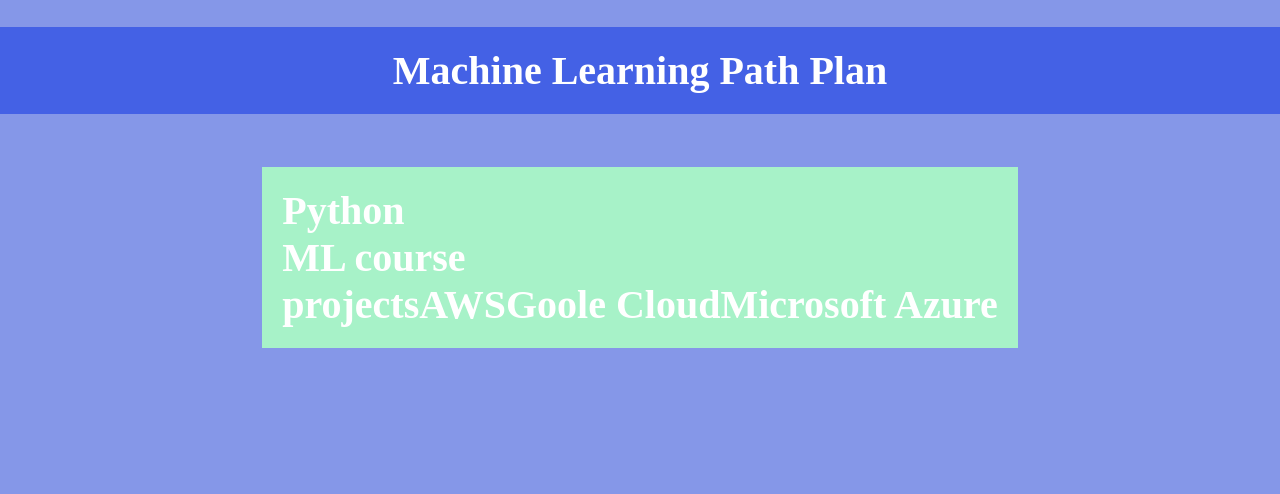
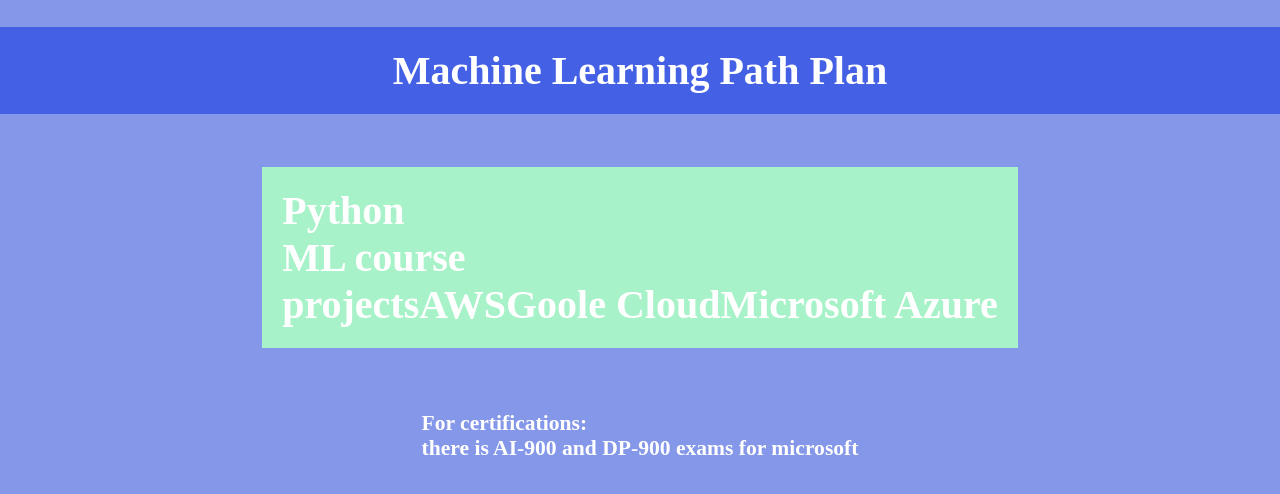
Before and after one commit to paulpark6/ML-Guide, a React (Create React App) app: page / in a window 1280 px wide. Shown: the top 494 px of the page. Built offline with nearby package versions, Linux system fonts and the light colour scheme.

Commit message:
Added Certification info
AI-900 and DP-900

```diff
--- a/src/App.js
+++ b/src/App.js
@@ -19,6 +19,8 @@
           projects
           {certifications}
         </h1>
+        <h5>For certifications: <br/>
+        there is  AI-900 and DP-900 exams for microsoft</h5>
       </header>
     </>
   );
```
